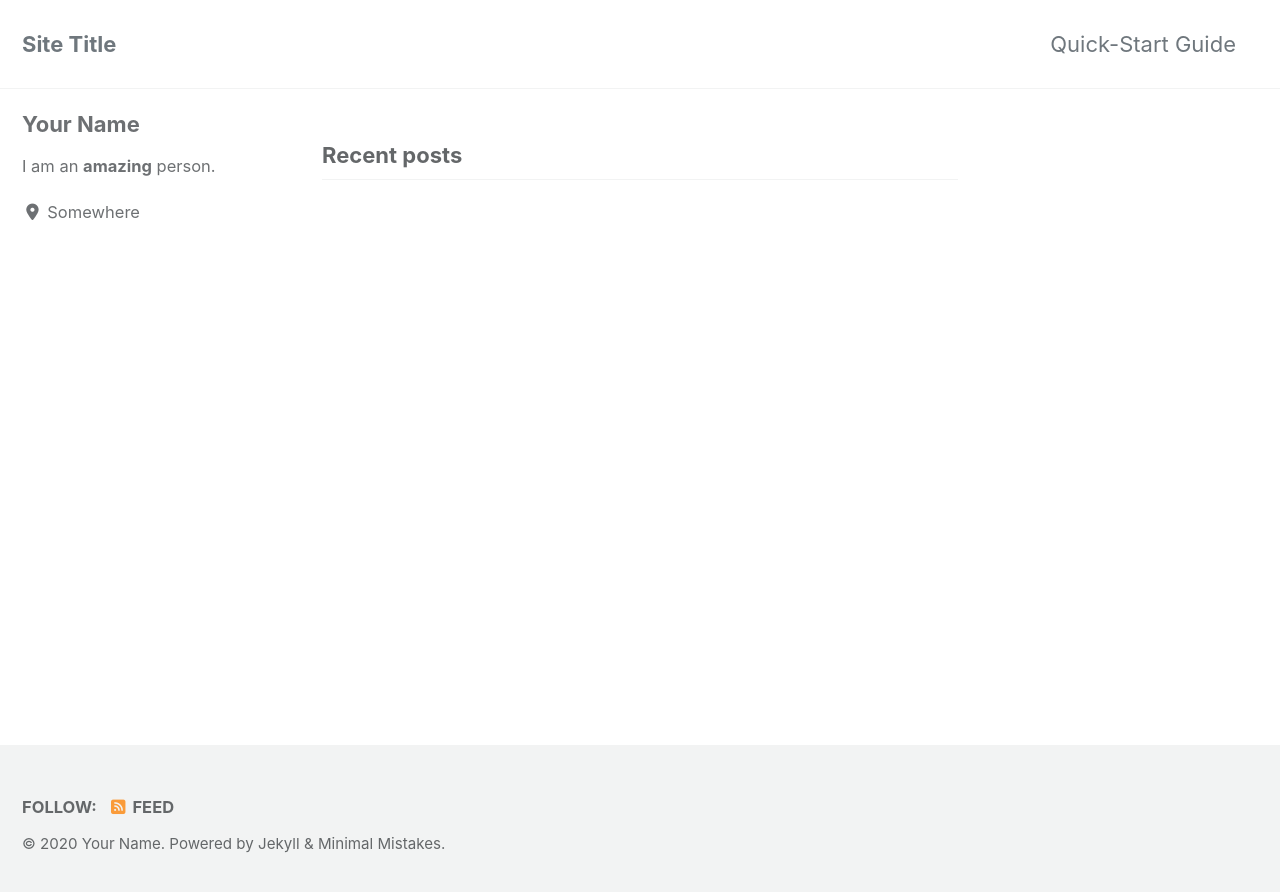
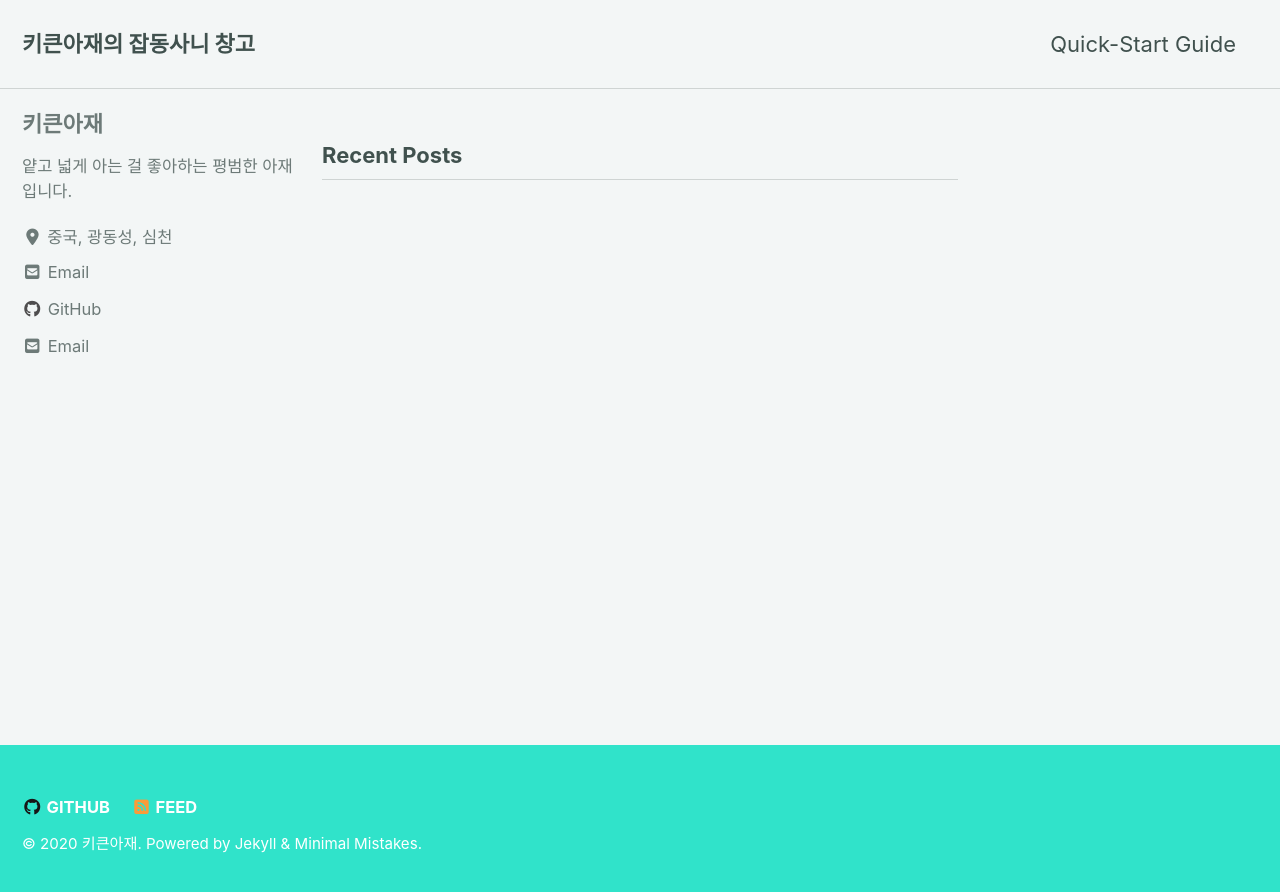
Before and after one commit to kikunae77/kikunae77.github.io, a Jekyll site: the page built from index.html, in a window 1280 px wide. Shown: the top 892 px of the page. Built offline with Jekyll 4.4.1, drawn with Linux system fonts in a browser that asks for light colours; cached includes are drawn as plain includes; nearby versions of some CDN libraries; the list of posts is cut into pages by our own code.

Commit message:
first commit.

```diff
--- a/Gemfile
+++ b/Gemfile
@@ -2,3 +2,4 @@ source "https://rubygems.org"
 
 gem "jekyll", "~> 3.5"
 gem "minimal-mistakes-jekyll"
+gem 'jekyll-admin', group: :jekyll_plugins
--- a/_config.yml
+++ b/_config.yml
@@ -12,18 +12,18 @@
 
 # theme                  : "minimal-mistakes-jekyll"
 # remote_theme           : "mmistakes/minimal-mistakes"
-minimal_mistakes_skin    : "default" # "air", "aqua", "contrast", "dark", "dirt", "neon", "mint", "plum", "sunrise"
+minimal_mistakes_skin    : "mint" # "default", "air", "aqua", "contrast", "dark", "dirt", "neon", "mint", "plum", "sunrise"
 
 # Site Settings
-locale                   : "en-US"
-title                    : "Site Title"
+locale                   : "ko_KR"
+title                    : "키큰아재의 잡동사니 창고"
 title_separator          : "-"
 subtitle                 : # site tagline that appears below site title in masthead
-name                     : "Your Name"
-description              : "An amazing website."
-url                      : # the base hostname & protocol for your site e.g. "https://mmistakes.github.io"
+name                     : "키큰아재"
+description              : "아무거나 포스팅하는 잡동사니 블로그입니다."
+url                      : "https://kikunae77.github.io"
 baseurl                  : # the subpath of your site, e.g. "/blog"
-repository               : # GitHub username/repo-name e.g. "mmistakes/minimal-mistakes"
+repository               : "kikunae77/kikunae77.github.io"
 teaser                   : # path of fallback teaser image, e.g. "/assets/images/500x300.png"
 logo                     : # path of logo image to display in the masthead, e.g. "/assets/images/88x88.png"
 masthead_title           : # overrides the website title displayed in the masthead, use " " for no title
@@ -93,15 +93,15 @@ analytics:
 
 # Site Author
 author:
-  name             : "Your Name"
+  name             : "키큰아재"
   avatar           : # path of avatar image, e.g. "/assets/images/bio-photo.jpg"
-  bio              : "I am an **amazing** person."
-  location         : "Somewhere"
-  email            :
+  bio              : "얕고 넓게 아는 걸 좋아하는 평범한 아재입니다."
+  location         : "중국, 광동성, 심천"
+  email            : ygkim@szkorean.net
   links:
     - label: "Email"
       icon: "fas fa-fw fa-envelope-square"
-      # url: "mailto:your.name@email.com"
+      url: "mailto:ygkim@szkorean.net"
     - label: "Website"
       icon: "fas fa-fw fa-link"
       # url: "https://your-website.com"
@@ -113,7 +113,7 @@ author:
       # url: "https://facebook.com/"
     - label: "GitHub"
       icon: "fab fa-fw fa-github"
-      # url: "https://github.com/"
+      url: "https://github.com/kikunae77"
     - label: "Instagram"
       icon: "fab fa-fw fa-instagram"
       # url: "https://instagram.com/"
@@ -129,7 +129,7 @@ footer:
       # url:
     - label: "GitHub"
       icon: "fab fa-fw fa-github"
-      # url:
+      url:  "https://github.com/kikunae77"
     - label: "GitLab"
       icon: "fab fa-fw fa-gitlab"
       # url:
```
Also changed, not shown: 1 other file.
